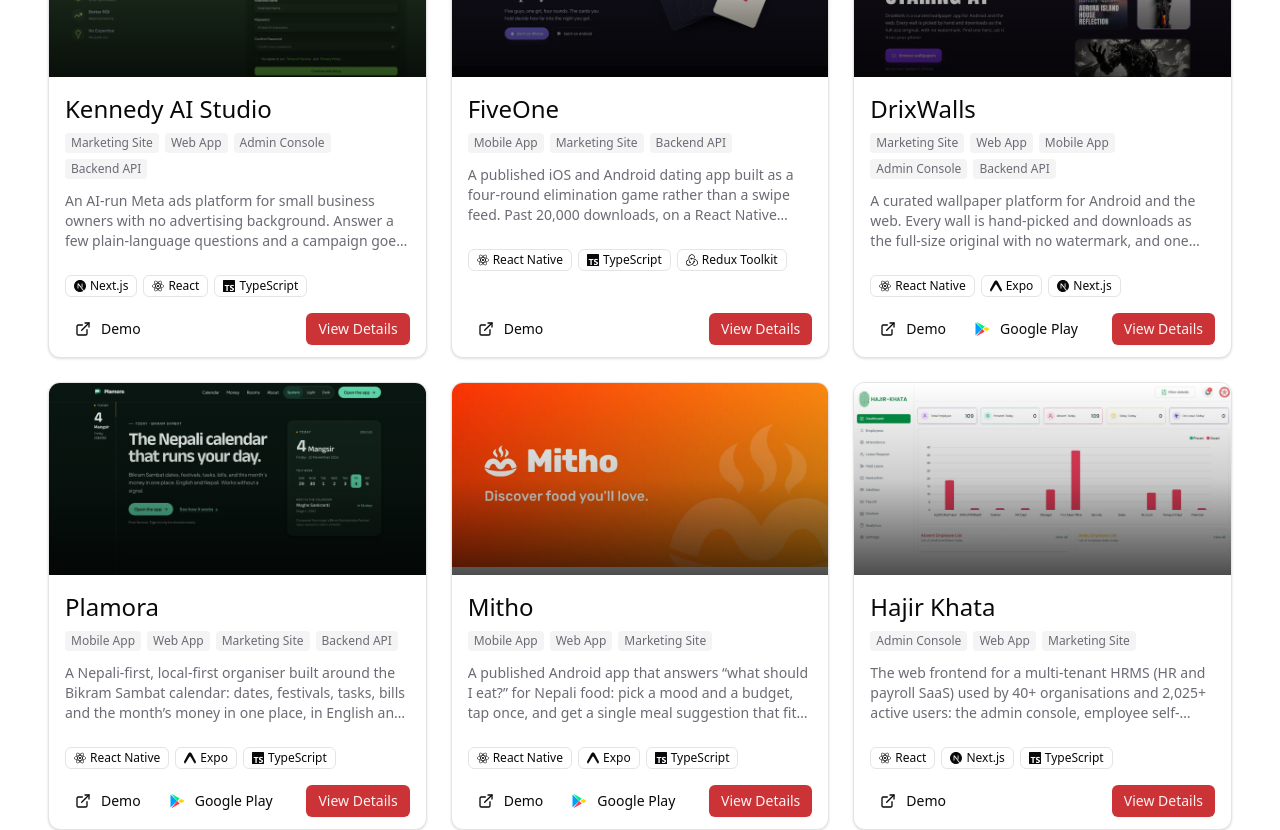
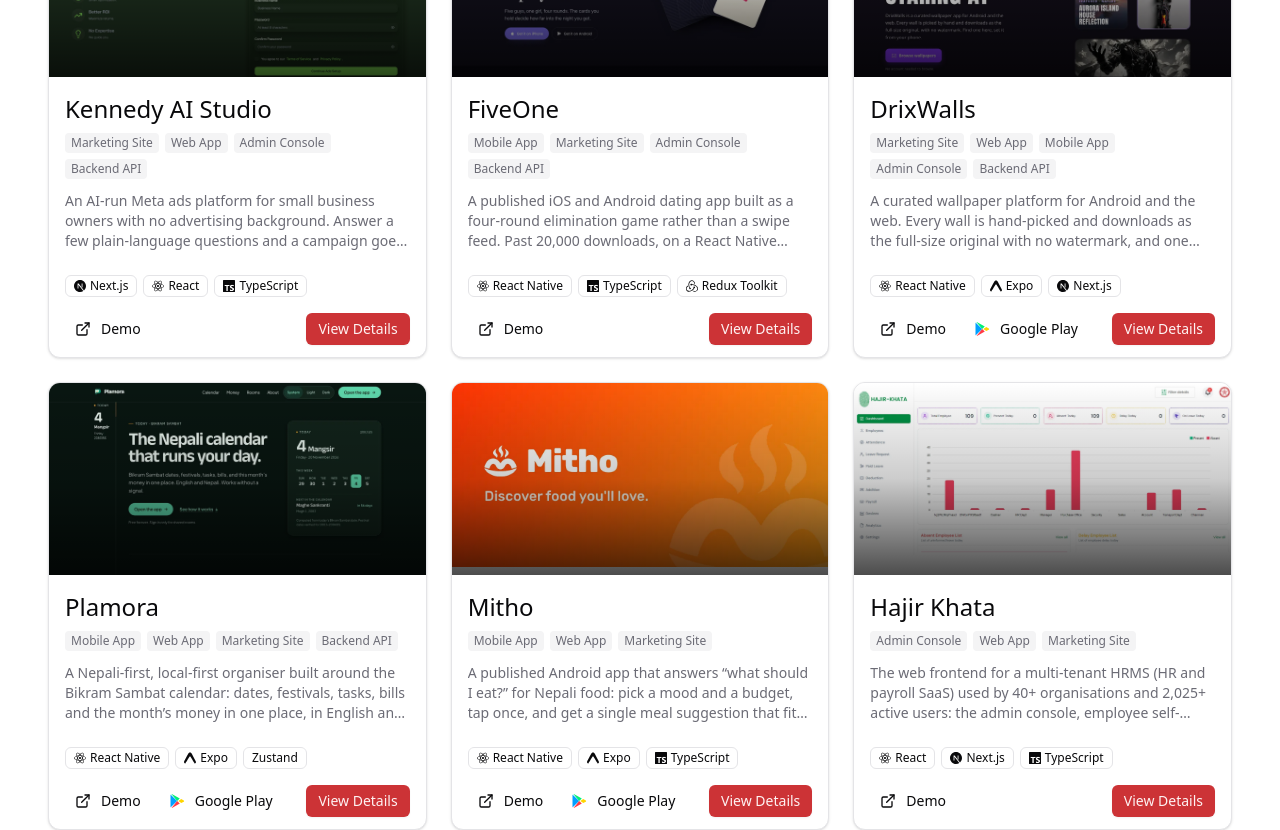
Before and after one commit to rajinsakha/Portfolio-v2, a Next.js app: page / in a window 1280 px wide. Shown: the part 1120-1950 px from the top of the page. Built offline with nearby package versions, Linux system fonts and the light colour scheme.

Commit message:
fix: update portfolio project and skill labels

```diff
--- a/constants/projects-data.ts
+++ b/constants/projects-data.ts
@@ -195,8 +195,8 @@ export const projects: Project[] = [
     technologies: [
       "React Native",
       "Expo",
+      "Zustand",
       "TypeScript",
-      "Zustand",
       "SQLite",
       "Supabase",
       "PostgreSQL",
@@ -464,7 +464,7 @@ export const projects: Project[] = [
       "PostHog",
     ],
     category: "Mobile Application",
-    surfaces: ["Mobile App", "Marketing Site", "Backend API"],
+    surfaces: ["Mobile App", "Marketing Site", "Admin Console", "Backend API"],
     featured: true,
     slug: "five-one",
     links: {
--- a/constants/skills-data.tsx
+++ b/constants/skills-data.tsx
@@ -1,4 +1,5 @@
 import { Wrench, Layers, Database } from "lucide-react";
+import zustand from "@/assets/icons/zustand-mascot.svg";
 import {
   docker,
   expo,
@@ -18,9 +19,7 @@ import {
   typescript,
 } from "@/assets/icons";
 
-// Three categories, five each — fills one row at lg:grid-cols-3 without a
-// stranded card. TypeScript/JavaScript sit with Tools rather than under
-// Frontend or Backend because they span both.
+// TypeScript/JavaScript sit with Tools because they span Frontend and Backend.
 export const techCategories = [
   {
     icon: <Layers className="size-5" />,
@@ -31,6 +30,7 @@ export const techCategories = [
       { name: "Expo", icon: expo, invertInDark: true },
       { name: "Tailwind CSS", icon: tailwindcss },
       { name: "Redux", icon: redux },
+      { name: "Zustand", icon: zustand },
     ],
   },
   {
```
Also changed, not shown: assets/icons/zustand-mascot.svg (added).
